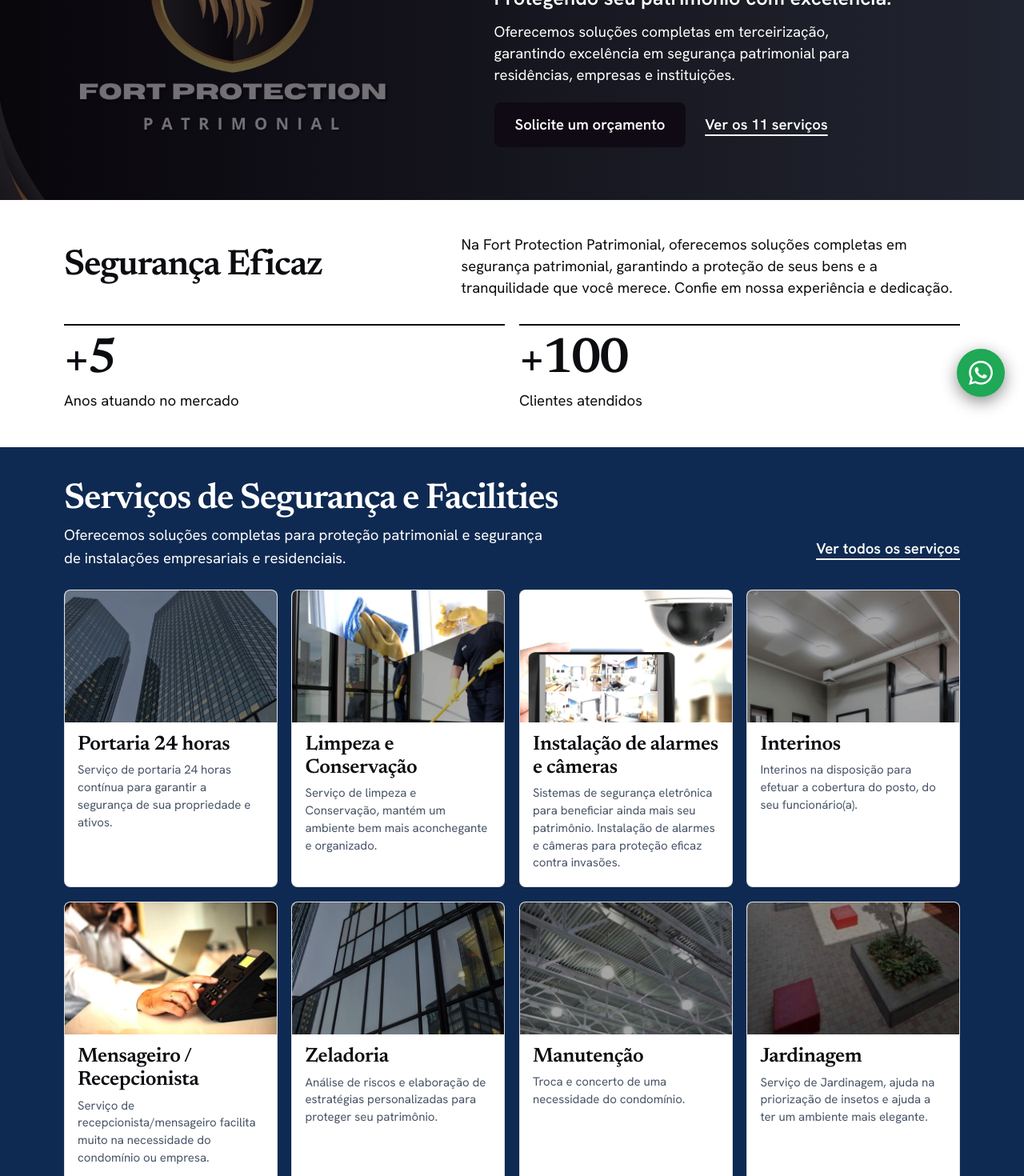
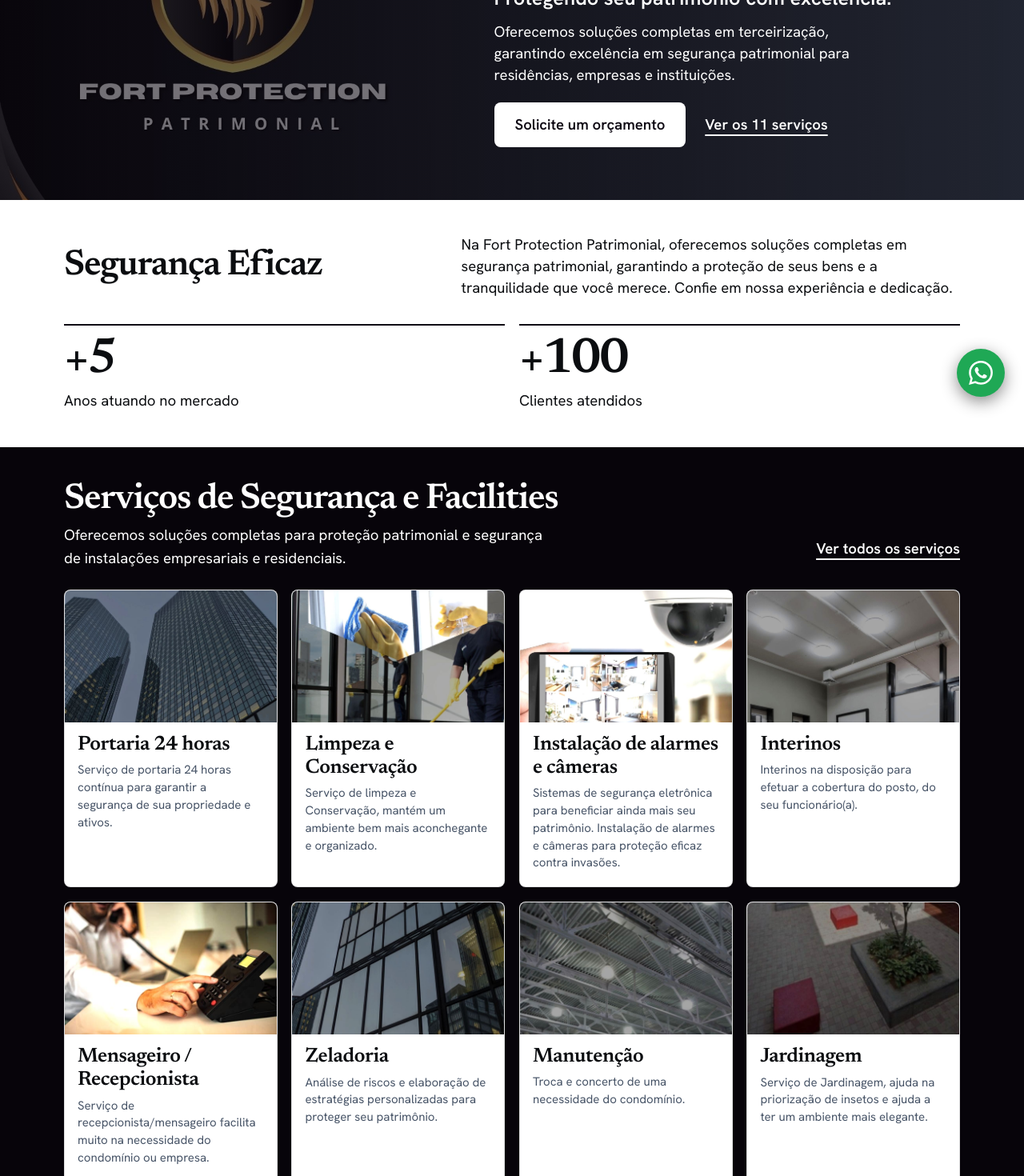
Before and after one commit to th3uuz/fort-protection, a Next.js app: page / in a window 1280 px wide. Shown: the part 280-1750 px from the top of the page at 80% size. Built offline with nearby package versions, Linux system fonts and the light colour scheme.

Commit message:
style: servicos com navy-2 e botao do banner branco
Co-Authored-By: Claude Sonnet 5.5 <noreply@anthropic.com>

```diff
--- a/src/app/globals.css
+++ b/src/app/globals.css
@@ -9,7 +9,6 @@
   --bg-3: #ebe9ef;
   --navy: #0F0A14;
   --navy-2: #07040a;
-  --blue: #0f2a52;
   --gold: #0F0A14;
   --gold-deep: #07040a;
   --muted: #475467;
--- a/src/app/page.module.css
+++ b/src/app/page.module.css
@@ -110,7 +110,7 @@
 }
 
 .servicos {
-  background: var(--blue);
+  background: var(--navy-2);
   color: var(--paper);
   padding-block: clamp(28px, 3.4vw, 48px);
   display: grid;
@@ -376,3 +376,15 @@
     display: none;
   }
 }
+
+@media (min-width: 801px) {
+  .heroAcoes :global(.btn) {
+    background: var(--paper);
+    color: var(--navy);
+  }
+
+  .heroAcoes :global(.btn):hover {
+    background: var(--bg-3);
+    color: var(--navy);
+  }
+}
```
